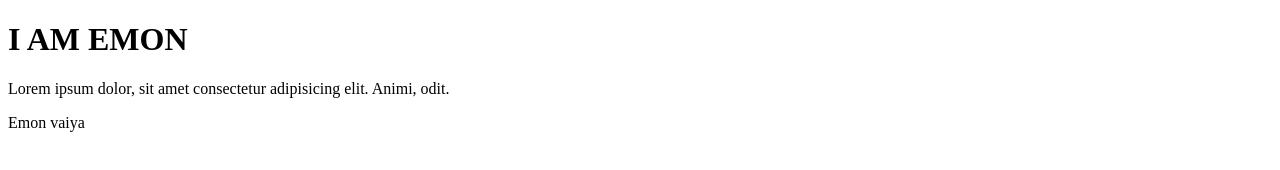
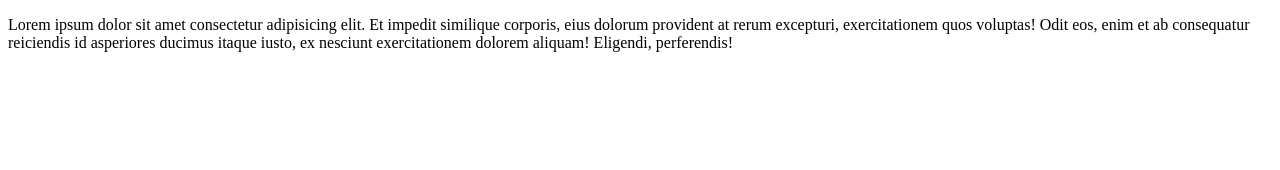
Before and after one commit to Emon-99/first-projects, a plain HTML site: page index.html in a window 1280 px wide. Drawn offline with Linux system fonts and the light colour scheme.

Commit message:
p tag added

```diff
--- a/index.html
+++ b/index.html
@@ -6,8 +6,6 @@
     <title>Document</title>
 </head>
 <body>
-    <h1> I AM EMON </h1>
-    <p>Lorem ipsum dolor, sit amet consectetur adipisicing elit. Animi, odit.</p>
-    <p>Emon vaiya</p>
+   <p>Lorem ipsum dolor sit amet consectetur adipisicing elit. Et impedit similique corporis, eius dolorum provident at rerum excepturi, exercitationem quos voluptas! Odit eos, enim et ab consequatur reiciendis id asperiores ducimus itaque iusto, ex nesciunt exercitationem dolorem aliquam! Eligendi, perferendis!</p>
 </body>
 </html>
```
